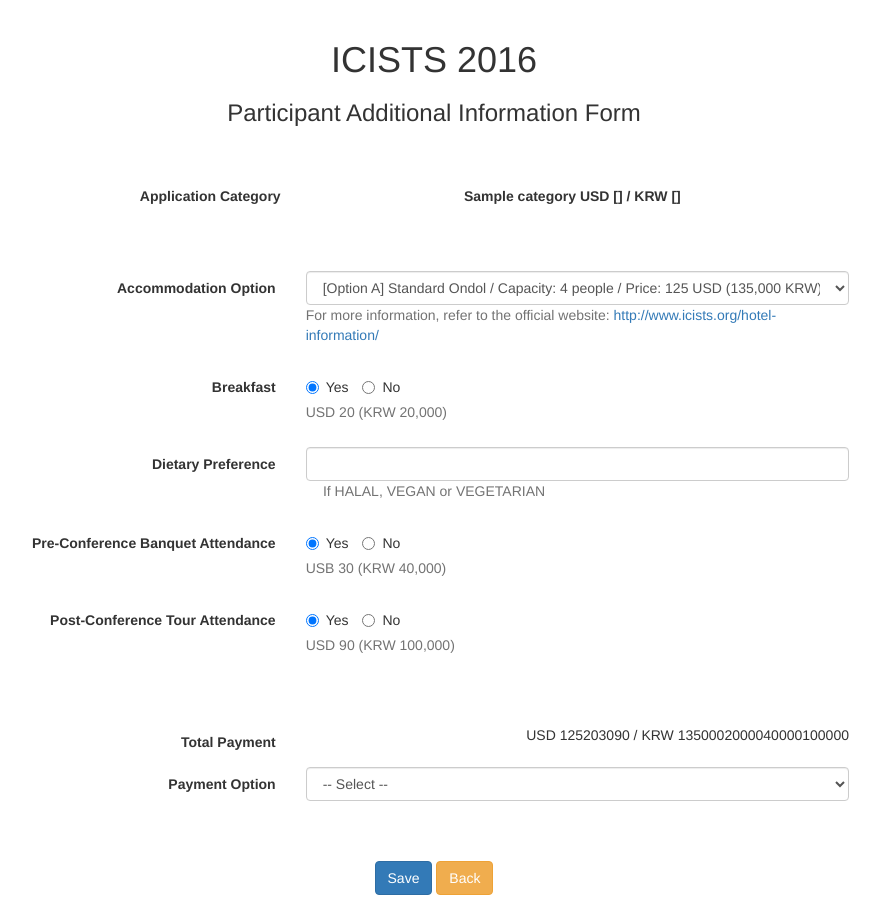
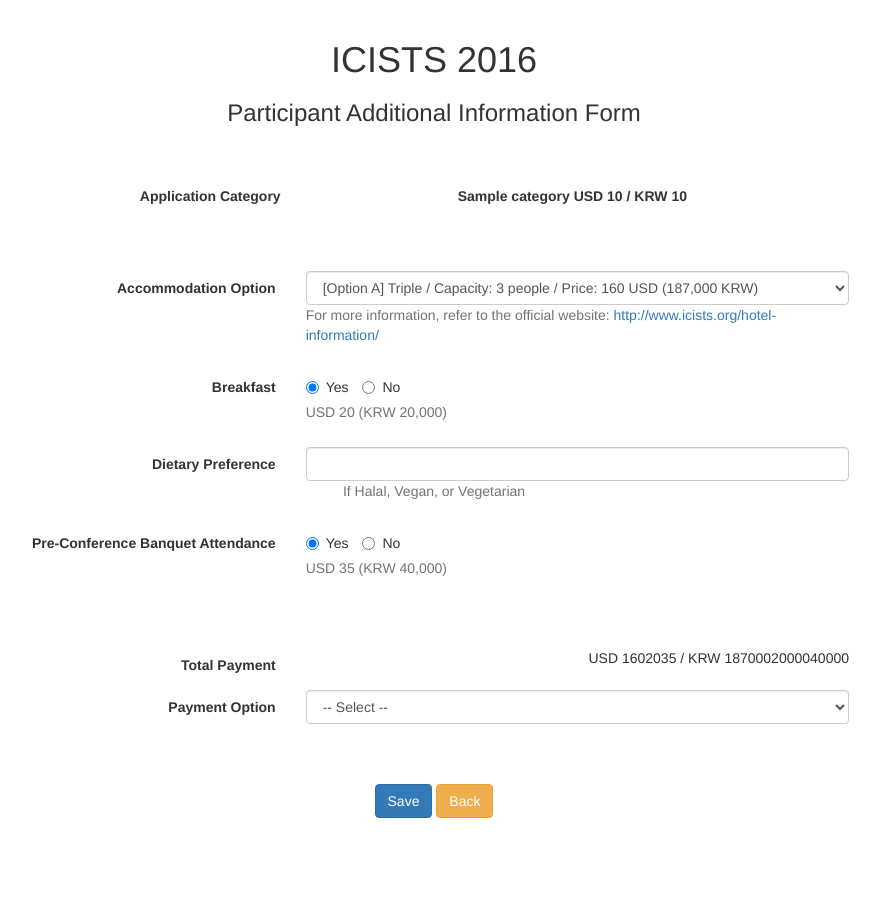
Before and after one commit to icists/ams, a Django app: template icists/icists/templates/registration/participation.html in a window 1280 px wide. Shown: the part 52-962 px from the top of the page, without its empty margins (206-1086 px from the left). After the commit the page ends 870 px from the top, so only its background shows below. Run offline with Django 3.2, Linux system fonts and the light colour scheme; tables that the repository leaves empty hold one stand-in row (values such as "Sample post"); the template is opened without the code that fills it: values that come from a table or form of the project are taken from there, most other values are stand-ins (such as "Sample title", 1, 10 or a date in 2020); some libraries are stand-ins or nearby versions.

Commit message:
fixed bugs.

```diff
--- a/icists/icists/apps/registration/models.py
+++ b/icists/icists/apps/registration/models.py
@@ -93,12 +93,11 @@ class Participant(models.Model):
         (BANK_TRANSFER, 'Bank Transfer'),
     )
     ACCOMMODATION_CHOICES = (
-        (1, 'Standard Ondol'),
-        (2, 'Standard Ondol Twin'),
-        (3, 'Deluxe Ondol'),
-        (4, 'Suite Ondol'),
-        (5, 'KAIST Dormitory'),
-        (6, 'No Accommodation'),
+        (1, 'Triple'),
+        (2, 'Double Twin'),
+        (3, 'Superior Ondol'),
+        (4, 'Deluxe Ondol'),
+        (5, 'No Accommodation'),
     )
 
     accommodation = models.ForeignKey('Accommodation',
@@ -135,10 +134,8 @@ class Participant(models.Model):
             krw += price.early_price_krw
             usd += price.early_price_usd
         if app.application_category == 'R':
-            print "addition start"
             krw += price.regular_price_krw
             usd += price.regular_price_usd
-            print "addition done"
         if app.application_category == 'L':
             krw += price.late_price_krw
             usd += price.late_price_usd
@@ -148,29 +145,26 @@ class Participant(models.Model):
 
         accommodation = self.accommodation_choice
         if accommodation == 1:
-            krw += 135000
-            usd += 125
+            krw += 187000
+            usd += 160
         elif accommodation == 2:
-            krw += 180000
-            usd += 165
+            krw += 141000
+            usd += 120
         elif accommodation == 3:
-            krw += 120000
+            krw += 126000
             usd += 110
         elif accommodation == 4:
-            krw += 112500
-            usd += 105
-        elif accommodation == 5:
-            krw += 68000
-            usd += 65
+            krw += 90000
+            usd += 77
         if self.breakfast_option:
             krw += price.breakfast_krw
             usd += price.breakfast_usd
         if self.pretour:
-            krw += pretour_krw
-            usd += pretour_usd
+            krw += price.pretour_krw
+            usd += price.pretour_usd
         if self.posttour:
-            krw += posttour_krw
-            usd += posttour_usd
+            krw += price.posttour_krw
+            usd += price.posttour_usd
         return (krw, usd)
 
 
--- a/icists/icists/templates/registration/main.html
+++ b/icists/icists/templates/registration/main.html
@@ -17,5 +17,5 @@
             </div>
         </div>
     </fieldset>
-</form>
+</form
 {% endblock %}
--- a/icists/icists/templates/registration/participation.html
+++ b/icists/icists/templates/registration/participation.html
@@ -10,20 +10,17 @@
             var krw = {{ krw }};
             var usd = {{ usd }};
             if ($("#accommodation").val() == 1) {
-                krw += 135000;
-                usd += 125;
+                krw += 187000;
+                usd += 160;
             } else if ($("#accommodation").val() == 2) {
-                krw += 180000;
-                usd += 165;
+                krw += 141000;
+                usd += 120;
             } else if ($("#accommodation").val() == 3) {
-                krw += 120000;
+                krw += 126000;
                 usd += 110;
             } else if ($("#accommodation").val() == 4) {
-                krw += 112500;
-                usd += 105
-            } else if ($("#accommodation").val() == 5) {
-                krw += 68000;
-                usd += 65;
+                krw += 90000;
+                usd += 77;
             }
             if ($("#breakfast:checked").val() == 'True') {
                 krw += 20000;
@@ -31,12 +28,9 @@
             }
             if ($("#pretour:checked").val() == 'True') {
                 krw += 40000;
-                usd += 30;
+                usd += 35;
             }
-            if ($("#posttour:checked").val() == 'True') {
-                krw += 100000;
-                usd += 90;
-            }
+
             $("#amt-krw").text(krw);
             $("#amt-usd").text(usd);
         }
@@ -72,7 +66,7 @@
                     breakfast: $("#breakfast:checked").val(),
                     dietary: $("#dietary-option").val(),
                     pretour: $("#pretour:checked").val(),
-                    posttour: $("#posttour:checked").val(),
+                    //posttour: $("#posttour:checked").val(),
                     payment: $("#payment-option").val(),
                     remitter: $("#remitter-name").val(),
                     csrfmiddlewaretoken: '{{ csrf_token }}'
@@ -105,7 +99,7 @@
         $('select[name=accommodation-option]').val('{{ participant.accommodation_choice }}').attr("selected", "selected");
         $("input[name=breakfast-options][value='{{ participant.breakfast_option }}']").prop("checked", true);
         $("input[name=pretour-options][value='{{ participant.pretour }}']").prop("checked", true);
-        $("input[name=posttour-options][value='{{ participant.posttour }}']").prop("checked", true);
+        //$("input[name=posttour-options][value='{{ participant.posttour }}']").prop("checked", true);
 		calc_price();
     });
 </script>
@@ -119,7 +113,9 @@
     <div id="application-information">
         <label class="col-sm-4 col-label text-right">Application Category</label>
         <label>{{ category }}</label>
-        <label>USD {{ usd }} / KRW {{ krw }}</label>
+        <label>USD {{ category_price_usd }} / KRW {{ category_price_krw }}</label>
+    </div>
+    <div>
     </div>
     <form class="form-horizontal" action="/registration/participation/" method="post" enctype="multipart/form-data">
         <fieldset>
@@ -130,12 +126,12 @@
                     <div class="col-sm-8">
                         <select class="form-control col-sm-8" id="accommodation" name="accommodation-option" required="required">
                             <option value="0">-- Select --</option>
-                            <option value="1">[Option A] Standard Ondol / Capacity: 4 people / Price: 125 USD (135,000 KRW)</option>
-                            <option value="2">[Option B] Standard Ondol Twin / Capacity: 3 people / Price: 165 USD (180,000 KRW)</option>
-                            <option value="3">[Option C] Deluxe Ondol / Capacity: 6 people / Price: 110 USD (120,000 KRW)</option>
-                            <option value="4">[Option D] Suite Ondol / Capacity: 8 people (with 2 rooms of 4 people each) / Price: 105 USD (112,500 KRW)</option>
-                            <option value="5">[Option E] KAIST Dormitory / Capacity: 3 people / Price: 65 USD (68,000 KRW)</option>
-                            <option value="6">[Option F] No Accommodation needed</option>
+                            <option value="1">[Option A] Triple / Capacity: 3 people / Price: 160 USD (187,000 KRW)</option>
+                            <option value="2">[Option B] Double Twin / Capacity: 4 people (two double beds) / Price: 120 USD (141,000 KRW)</option>
+                            <option value="3">[Option C] Superior Ondol / Capacity: 5 people / Price: 110 USD (126,000 KRW)</option>
+                            <option value="4">[Option D] Deluxe Ondol / Capacity: 7 people / Price: 77 USD (90,000 KRW)</option>
+                            <option value="5">[Option E] No Accommodation needed</option>
+                            <!--<option value="6">[Option F] No Accommodation needed</option>-->
                         </select>
                         <span class="help-block text-left">For more information, refer to the official website: <a href="http://www.icists.org/hotel-information/">http://www.icists.org/hotel-information/</a></span>
                     </div>
@@ -158,7 +154,7 @@
                         <input type="text" class="form-control" id="dietary-option" id="dietary" name="dietary-option">
                     </div>
 
-                    <span class="help-block">If HALAL, VEGAN or VEGETARIAN</span>
+                    <span class="help-block">If Halal, Vegan, or Vegetarian</span>
                 </div>
                 <div class="form-group">
                     <label class="col-sm-4 control-label">Pre-Conference Banquet Attendance</label>
@@ -169,9 +165,11 @@
                         <label class="radio-inline">
                             <input type="radio" id="pretour" name="pretour-options" value="False">No</input>
                         </label>
-                        <span class="help-block">USB 30 (KRW 40,000)</span>
+                        <span class="help-block">USD 35 (KRW 40,000)</span>
                     </div>
                 </div>
+
+                <!--
                 <div class="form-group">
                     <label class="col-sm-4 control-label">Post-Conference Tour Attendance</label>
                     <div class="col-sm-8 text-left">
@@ -185,6 +183,7 @@
                         </label>
                     </div>
                 </div>
+                -->
             </div>
             <div id="payment-information">
                 <div class="form-group">
@@ -219,11 +218,11 @@
                     </div>
                     <div class="form-group">
                         <label class="col-sm-4 control-label">Account Number</label>
-                        <p class="form-control-static">1002-953-865325</p>
+                        <p class="form-control-static">1002-753-282482</p>
                     </div>
                     <div class="form-group">
                         <label class="col-sm-4 control-label">Name of Recipient</label>
-                        <p class="form-control-static">권기량 (Ki Ryang Kwon)</p>
+                        <p class="form-control-static">김건우 (Geonwoo Kim)</p>
                     </div>
                     <div class="form-group">
                         <label class="col-sm-4 control-label">Swift Code</label>
--- a/icists/icists/templates/session/signup.html
+++ b/icists/icists/templates/session/signup.html
@@ -61,8 +61,9 @@
 		<div class="form-group">
 			<label class="col-sm-3 control-label">University, Major <span class="required"></span></label>
 			<div class="form-group col-sm-6">
-				<input type="text" class="form-control" name="university" placeholder="University" required="required" maxlength="70" data-remote="/session/univ-check/">
-			</div>
+                                <input type="text" class="form-control" name="university" placeholder="University" required="required" maxlength="70" data-remote="/session/univ-check/">
+                                <span class="help-block">If your school is not found, please contact help@icists.org.</span>
+                        </div>
 			<div class="form-group col-sm-3">
 				<input type="text" class="form-control" name="major" placeholder="Major" required="required" maxlength="45">
 			</div>
```
Also changed, not shown: icists/icists/apps/registration/views.py (+26 -1 lines), icists/icists/templates/registration/app_form.html (+5 -4 lines).
